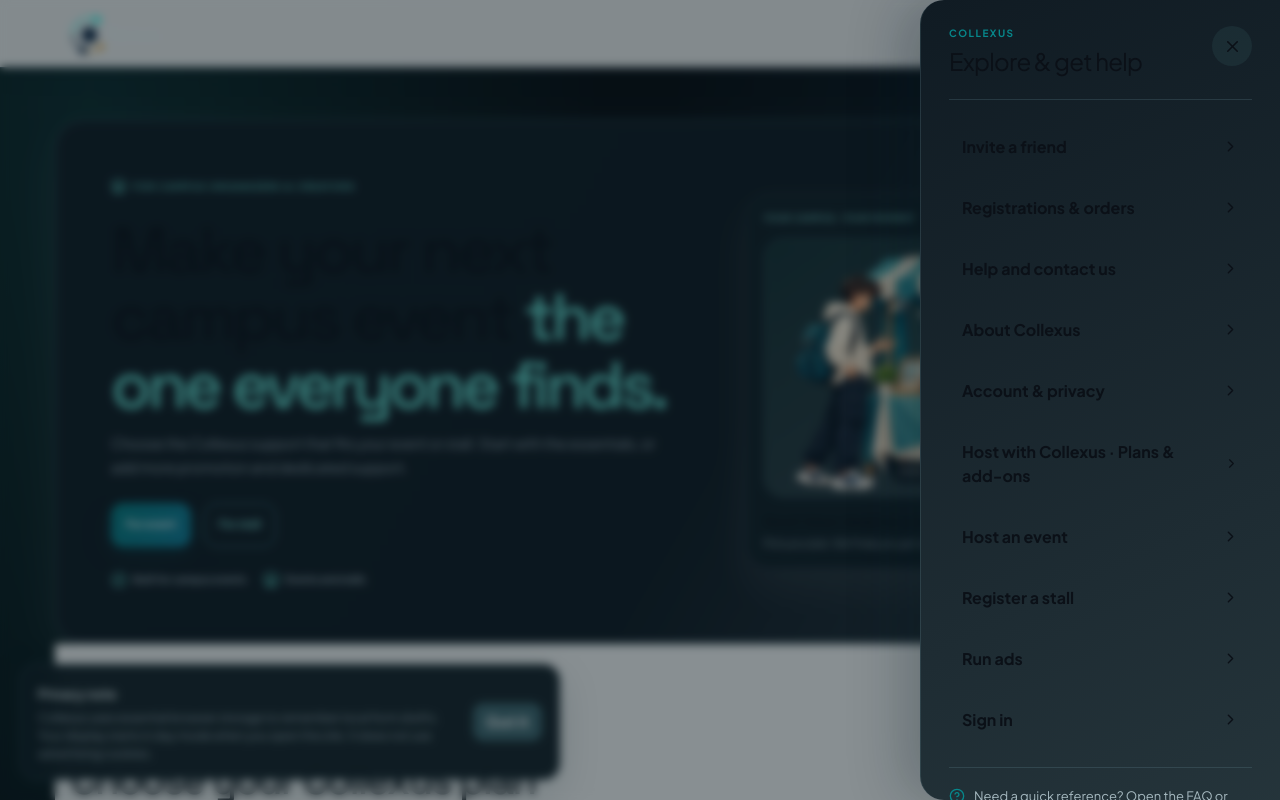
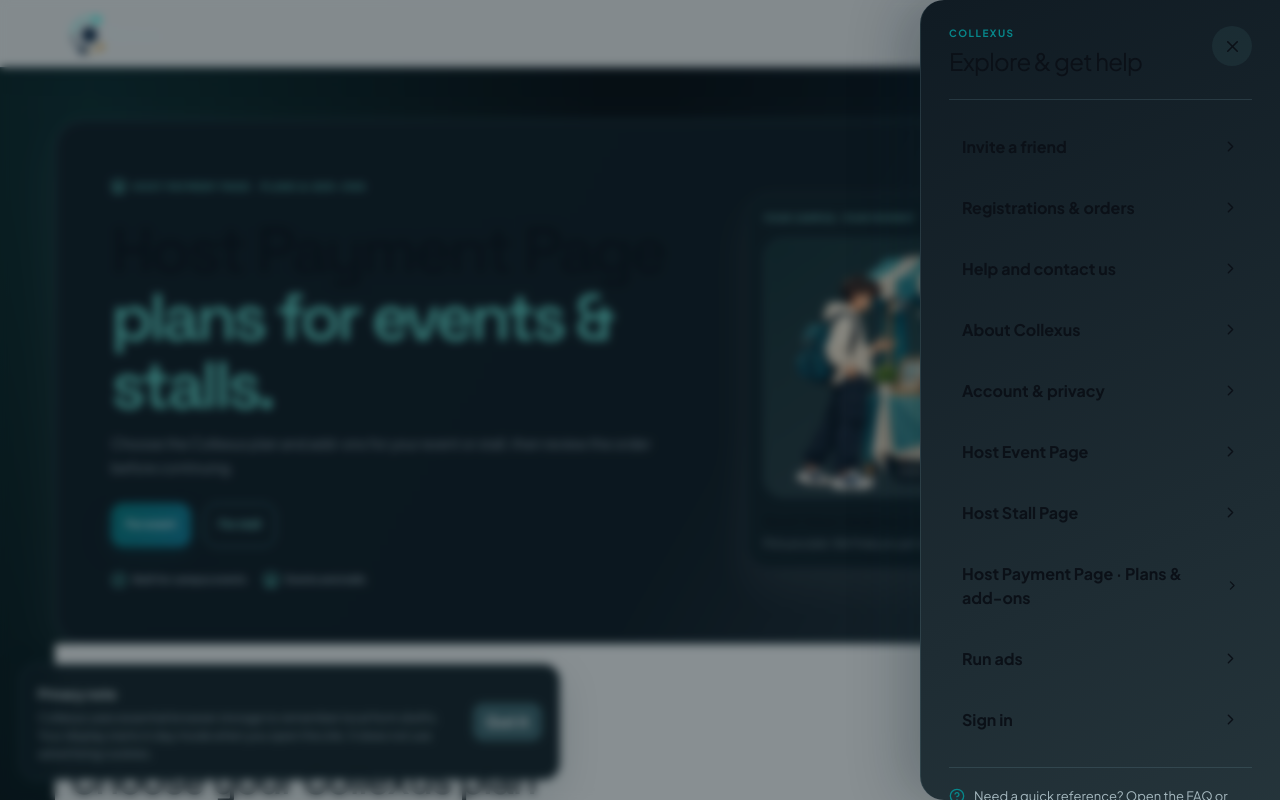
Before and after one commit to Collexus/project-collexus, a Next.js app: page /host in a window 1280 px wide. Both pictures are taken after a click on the button "Open help and site menu". Shown: the top 800 px of the page. Built offline with nearby package versions, Linux system fonts and the light colour scheme; no server answers.

Commit message:
Clarify host page names and navigation

```diff
--- a/app/host/page.tsx
+++ b/app/host/page.tsx
@@ -79,9 +79,9 @@ export default function HostWithCollexusPage() {
       <div className={styles.shell}>
         <section className={styles.hero}>
           <div className={styles.heroCopy}>
-            <span className={styles.eyebrow}><Store size={15} aria-hidden="true" /> FOR CAMPUS ORGANIZERS &amp; CREATORS</span>
-            <h1>Make your next campus event <em>the one everyone finds.</em></h1>
-            <p>Choose the Collexus support that fits your event or stall. Start with the essentials, or add more promotion and dedicated support.</p>
+            <span className={styles.eyebrow}><Store size={15} aria-hidden="true" /> HOST PAYMENT PAGE · PLANS &amp; ADD-ONS</span>
+            <h1>Host Payment Page <em>plans for events &amp; stalls.</em></h1>
+            <p>Choose the Collexus plan and add-ons for your event or stall, then review the order before continuing.</p>
             <div className={styles.heroActions}><Link className={styles.primaryButton} href="/host-event/">For event</Link><Link className={styles.outlineButton} href="/stall-registration/">For stall</Link></div>
             <div className={styles.heroTrust}><span><BadgeCheck size={16} aria-hidden="true" /> Built for campus events</span><span><Store size={16} aria-hidden="true" /> Events and stalls</span></div>
           </div>
--- a/app/page.tsx
+++ b/app/page.tsx
@@ -101,7 +101,7 @@ export default function HomePage() {
 <span>Explore Event Records</span>
 <Icon name="arrow_forward" className="text-[18px]" />
 </a>
-<a id="hostEventButton" href={`${publicBasePath}/host/`} className="hero-cta hero-cta-high-contrast host-event-cta relative overflow-hidden inline-flex items-center justify-center gap-space-xs px-space-lg py-3 rounded-lg bg-surface-container-lowest text-primary font-label-lg text-label-lg uppercase tracking-wider border transition-all group">
+<a id="hostEventButton" href={`${publicBasePath}/host-event/`} className="hero-cta hero-cta-high-contrast host-event-cta relative overflow-hidden inline-flex items-center justify-center gap-space-xs px-space-lg py-3 rounded-lg bg-surface-container-lowest text-primary font-label-lg text-label-lg uppercase tracking-wider border transition-all group">
 <Icon name="event_upcoming" className="text-secondary text-[20px]" />
 <span>Host Event</span>
 </a>
--- a/components/site-utilities.tsx
+++ b/components/site-utilities.tsx
@@ -151,9 +151,9 @@ export function SiteUtilities() {
             <a href={`${basePath}/help/`} onClick={() => setMenuOpen(false)}>Help and contact us <ChevronRight size={17} /></a>
             <a href={`${basePath}/about/`} onClick={() => setMenuOpen(false)}>About Collexus <ChevronRight size={17} /></a>
             <a href={`${basePath}/profile/edit/`} onClick={() => setMenuOpen(false)}>Account &amp; privacy <ChevronRight size={17} /></a>
-            <a href={`${basePath}/host/`} onClick={() => setMenuOpen(false)}>Host with Collexus · Plans &amp; add-ons <ChevronRight size={17} /></a>
-            <a href={`${basePath}/host-event/`} onClick={() => setMenuOpen(false)}>Host an event <ChevronRight size={17} /></a>
-            <a href={`${basePath}/stall-registration/`} onClick={() => setMenuOpen(false)}>Register a stall <ChevronRight size={17} /></a>
+            <a href={`${basePath}/host-event/`} onClick={() => setMenuOpen(false)}>Host Event Page <ChevronRight size={17} /></a>
+            <a href={`${basePath}/stall-registration/`} onClick={() => setMenuOpen(false)}>Host Stall Page <ChevronRight size={17} /></a>
+            <a href={`${basePath}/host/`} onClick={() => setMenuOpen(false)}>Host Payment Page · Plans &amp; add-ons <ChevronRight size={17} /></a>
             <a href={`${basePath}/host-event/`} onClick={() => setMenuOpen(false)}>Run ads <ChevronRight size={17} /></a>
             {user ? <button type="button" onClick={async () => {
               const supabase = getSupabaseClient();
```
